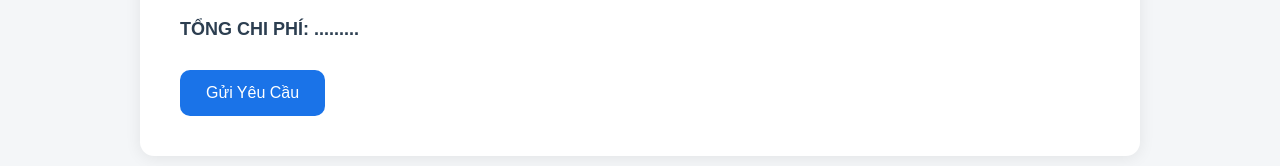
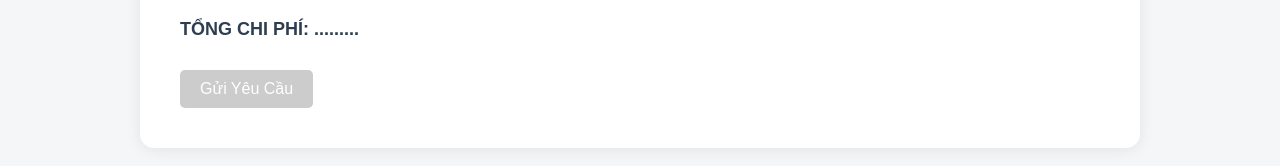
Before and after one commit to TanhLuu/DNA_Frontend, a React (Create React App) app in the folder dna_fe/: page /requesFormtLegal in a window 1280 px wide. Shown: the part 1347-1513 px from the top of the page. Built offline with nearby package versions, Linux system fonts and the light colour scheme; no server answers.

Commit message:
Enhance ADNRequestForm validation and button styling

```diff
--- a/dna_fe/src/components/ADN_Form/ADNRequestForm.jsx
+++ b/dna_fe/src/components/ADN_Form/ADNRequestForm.jsx
@@ -1,4 +1,4 @@
-import React from 'react';
+import React, { useState, useEffect } from 'react';
 import '../../styles/components/ADNRequestForm.css';
 
 const ADNRequestForm = ({
@@ -19,6 +19,31 @@ const ADNRequestForm = ({
   handleSubmit,
   calculateTotalPrice,
 }) => {
+  const [isFormValid, setIsFormValid] = useState(false);
+
+  useEffect(() => {
+    const checkFormValidity = () => {
+      if (!customer.requesterName || !formData.receiveAt || !formData.testType || !sampleCount) {
+        return false;
+      }
+
+      for (let i = 1; i <= sampleCount; i++) {
+        const prefix = `person${i}`;
+        if (
+          !formData[`${prefix}Name`] ||
+          !formData[`${prefix}Gender`] ||
+          !formData[`${prefix}SampleType`] ||
+          (!isCivil && !formData[`${prefix}SampleAmount`])
+        ) {
+          return false;
+        }
+      }
+      return true;
+    };
+
+    setIsFormValid(checkFormValidity());
+  }, [customer.requesterName, formData, sampleCount, isCivil]);
+
   const renderSampleFields = () => {
     const fields = [];
     for (let i = 1; i <= sampleCount; i++) {
@@ -300,7 +325,13 @@ const ADNRequestForm = ({
           TỔNG CHI PHÍ: {totalPrice !== null ? `${totalPrice.toLocaleString('vi-VN')} VNĐ` : '.........'}
         </div>
 
-        <button type="submit" className="adn-submit-btn">Gửi Yêu Cầu</button>
+        <button
+          type="submit"
+          className={`adn-submit-btn ${!isFormValid ? 'disabled' : ''}`}
+          disabled={!isFormValid}
+        >
+          Gửi Yêu Cầu
+        </button>
       </form>
     </div>
   );
--- a/dna_fe/src/styles/components/ADNRequestForm.css
+++ b/dna_fe/src/styles/components/ADNRequestForm.css
@@ -99,3 +99,23 @@
 .adn-submit-btn:hover {
   background-color: #0d59c7;
 }
+
+
+.adn-submit-btn {
+  background-color: #4CAF50; /* Màu xanh khi enabled */
+  color: white;
+  padding: 10px 20px;
+  border: none;
+  border-radius: 5px;
+  cursor: pointer;
+  transition: background-color 0.3s;
+}
+
+.adn-submit-btn.disabled {
+  background-color: #cccccc; /* Màu xám khi disabled */
+  cursor: not-allowed;
+}
+
+.adn-submit-btn:hover:not(.disabled) {
+  background-color: #45a049; /* Màu khi hover nếu enabled */
+}
```
